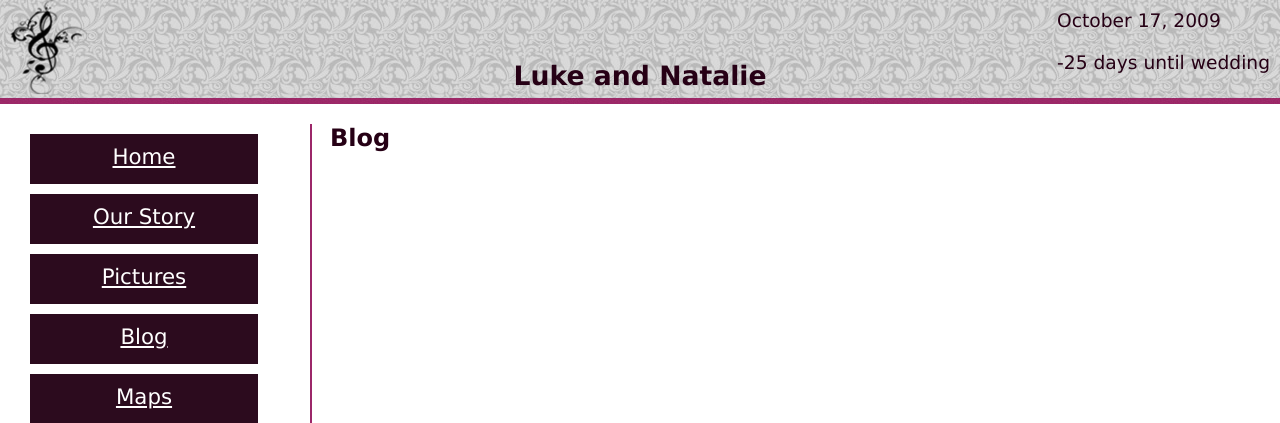
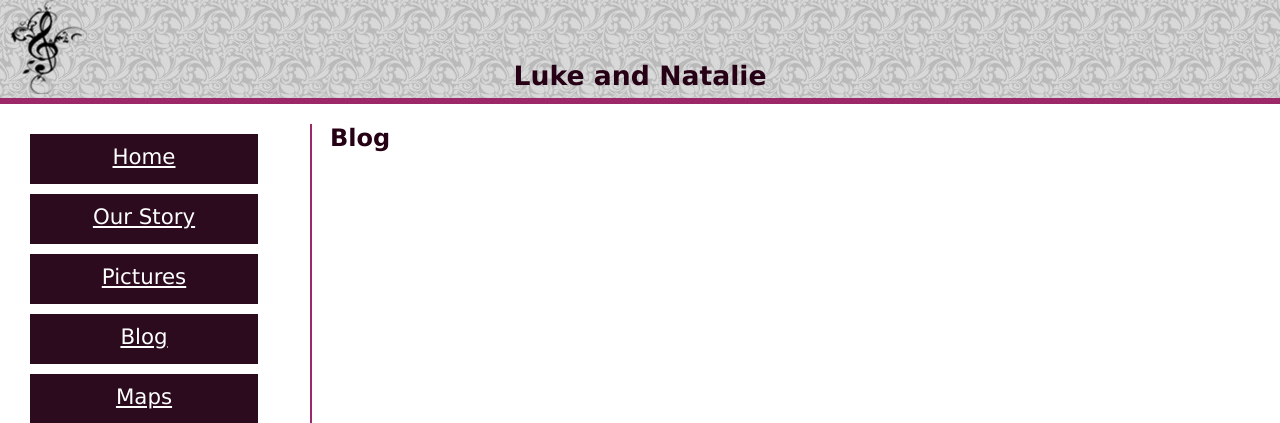
Before and after one commit to durden/wedding, a Django app: template templates/blog.html in a window 1280 px wide. Shown: the top 423 px of the page. Run offline with Django 3.2, Linux system fonts and the light colour scheme; the template is opened without the code that fills it, so the values that code supplies are empty.

Commit message:
Commented out countdown

```diff
--- a/templates/base.html
+++ b/templates/base.html
@@ -11,8 +11,8 @@
 		<div id="header">
 			<img src="/wmedia/img/treble.png" width="77" height="94" alt="treble_clef">
 			<h1>Luke and Natalie</h1>
-            {% load countdown %}
-			<span class='date'>October 17, 2009<br><br>{% countdown %}</span>
+            <!--{% load countdown %}
+			<span class='date'>October 17, 2009<br><br>{% countdown %}</span>-->
 		</div>
 
 		<div id="main">
```
